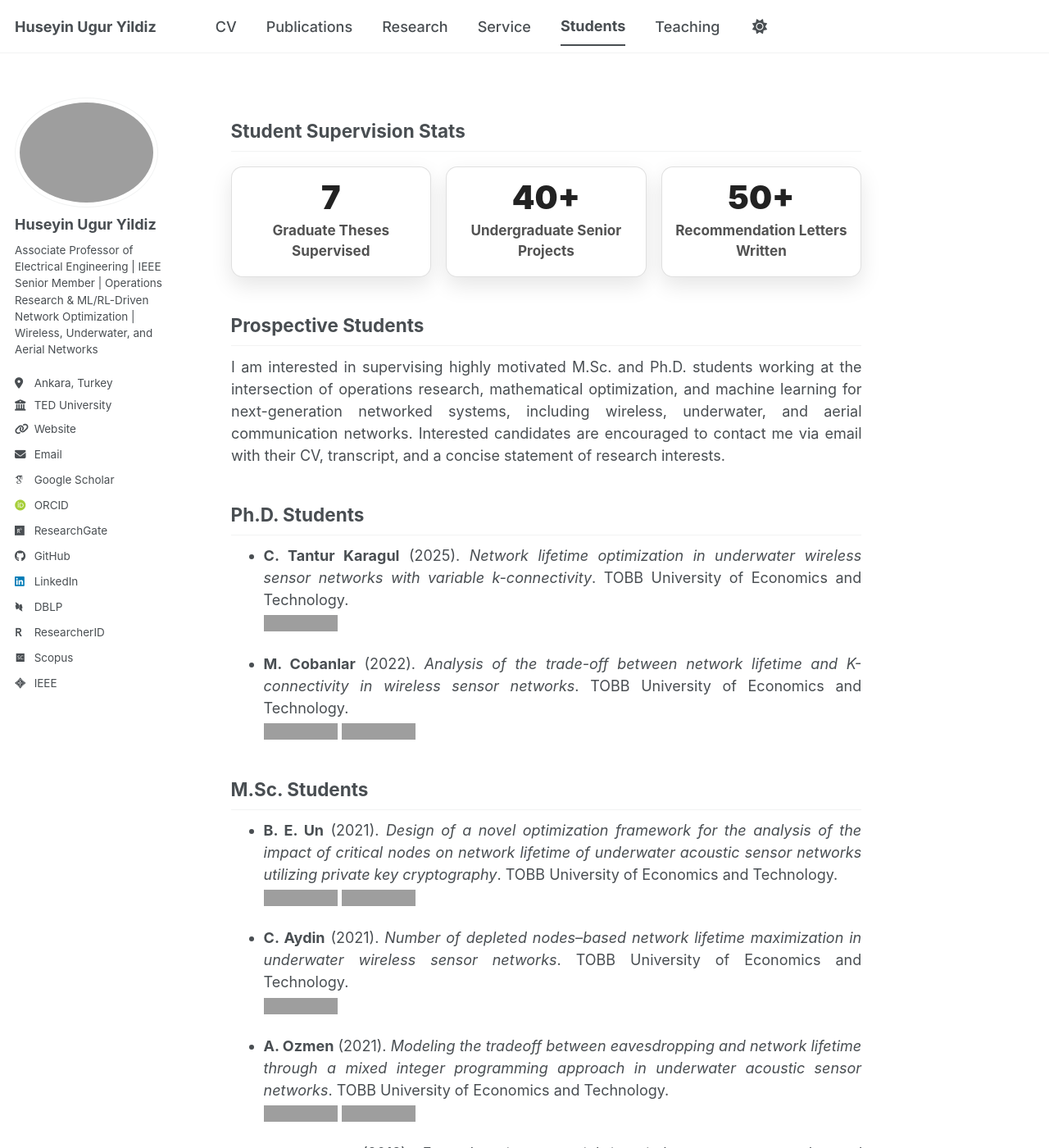
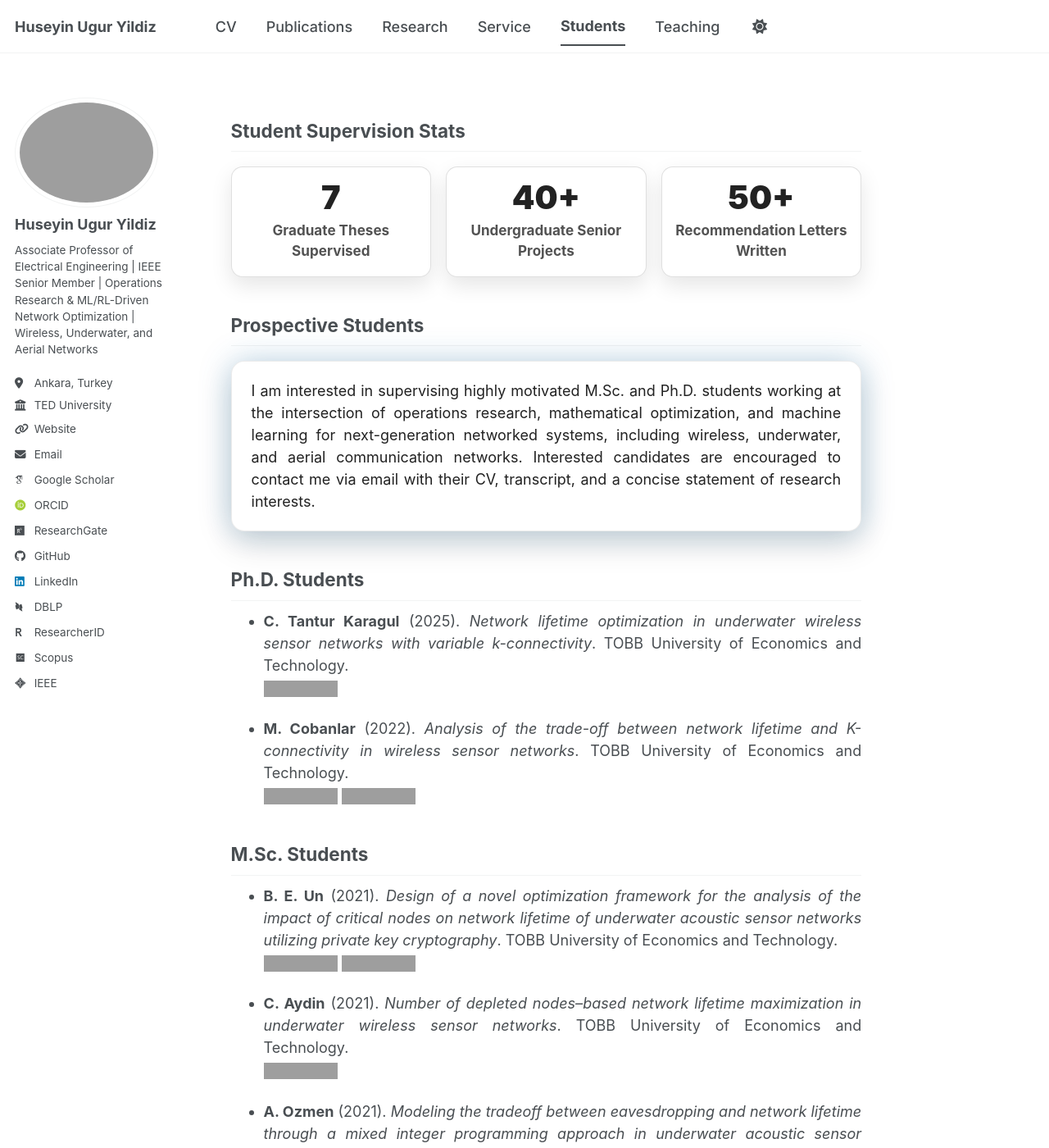
Before and after one commit to huguryildiz/huguryildiz.github.io, a Jekyll site: the page built from _pages/students.md, in a window 1280 px wide and 1400 px high. Shown: the whole window at 82% size. Built offline with Jekyll 4.4.1, drawn with Linux system fonts in a browser that asks for light colours; some web fonts are replaced; a script bundle is joined from its source files by our own code; library files that are not in the unit come from our copies; a style sheet for code colours, icons or effects is not loaded; grey boxes are pictures that could not be loaded.

Commit message:
Update supervision-stats.css

```diff
--- a/assets/css/supervision-stats.css
+++ b/assets/css/supervision-stats.css
@@ -42,28 +42,48 @@
    Prospective Students – Soft Research Glow
    ========================================= */
 
+/* Prospective Students card */
 .prospective-card{
-  position: relative;
-  animation: researchPulse 3.6s ease-in-out infinite !important;
-  will-change: box-shadow, transform;
+  padding: 22px 24px;
+  margin: 18px 0 18px 0;
+
+  border-radius: 16px;
+  border: 1px solid rgba(0,0,0,.08);
+
+  background: #fff;               /* light default */
+  color: #222;
+
+  box-shadow: 0 10px 26px rgba(0,0,0,.10);
+
+  /* glow animation */
+  animation: researchPulse 3.6s ease-in-out infinite;
+  will-change: box-shadow;
 }
 
-/* soft breathing glow */
+/* prevent weird word spacing */
+.prospective-card p{
+  margin: 0;
+  text-align: left;
+}
+
+/* breathing glow */
 @keyframes researchPulse{
   0%, 100%{
     box-shadow:
-      0 10px 26px rgba(0,0,0,.18),
-      0 0 0 rgba(31,119,180,0) !important;
+      0 10px 26px rgba(0,0,0,.10),
+      0 0 0 rgba(31,119,180,0);
   }
   50%{
     box-shadow:
-      0 16px 40px rgba(0,0,0,.26),
-      0 0 42px rgba(31,119,180,.35) !important;
+      0 16px 40px rgba(0,0,0,.14),
+      0 0 42px rgba(31,119,180,.28);
   }
 }
 
-/* Optional: slightly stronger in dark UI */
+/* dark theme support (if you ever enable it) */
 html[data-theme="dark"] .prospective-card,
 body[data-theme="dark"] .prospective-card{
-  animation-duration: 3.2s !important;
+  background: rgba(255,255,255,.08);
+  color: rgba(255,255,255,.95);
+  border-color: rgba(255,255,255,.14);
 }
```
